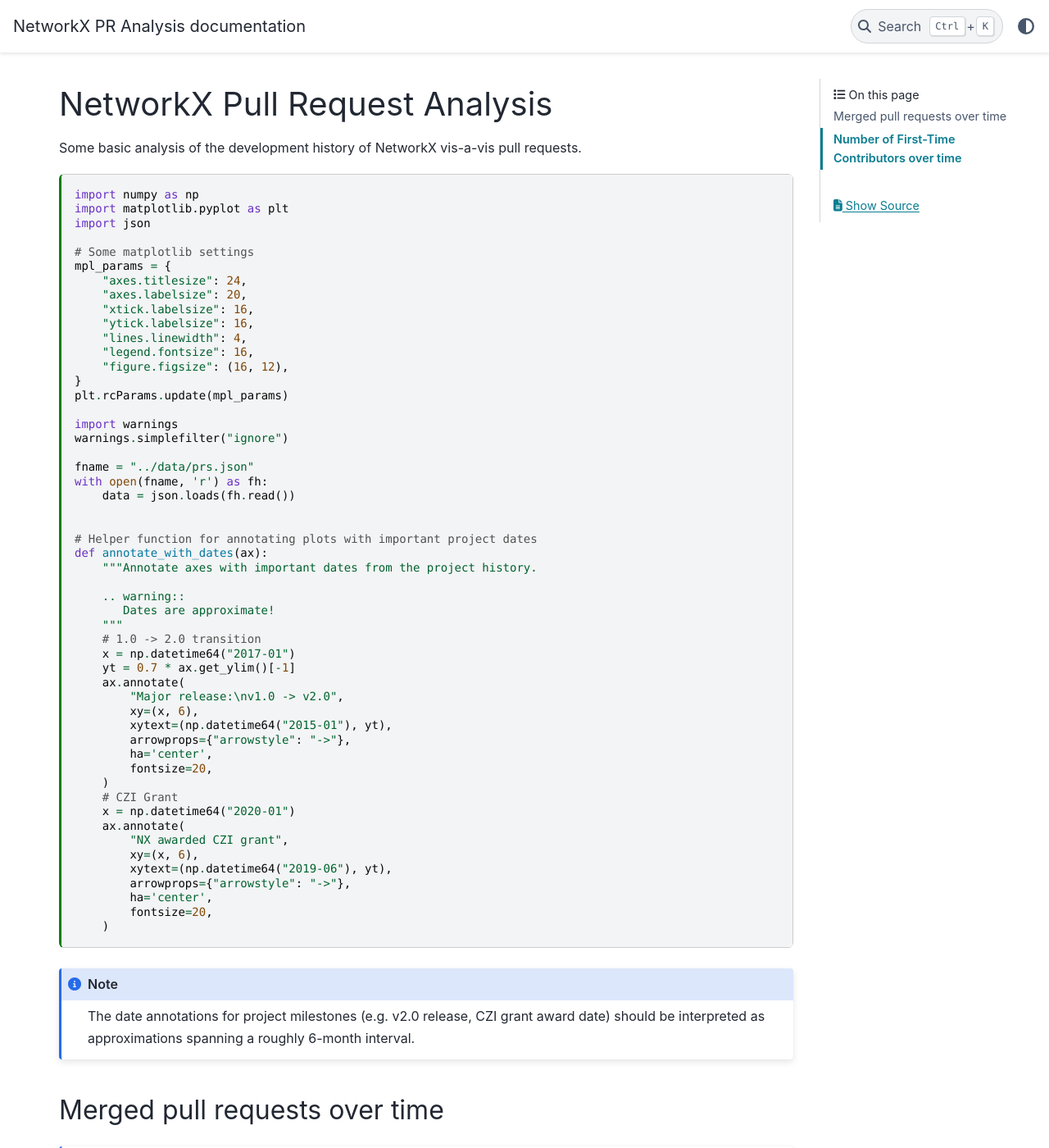
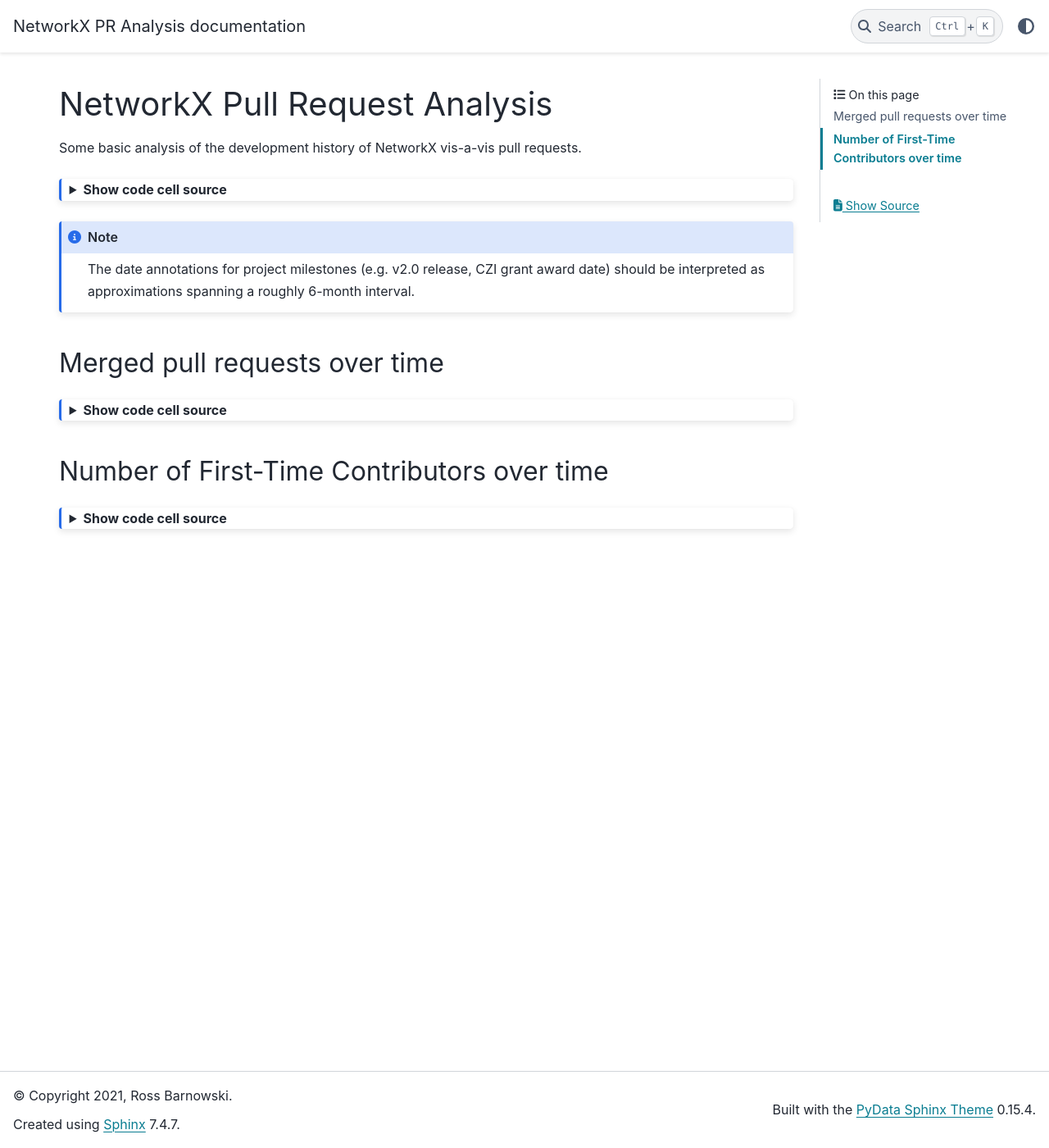
Before and after one commit to rossbar/nx-pr-analysis-scipy-2021, a Sphinx documentation site: the page built from doc/index.md, in a window 1280 px wide and 1400 px high. Shown: the whole window at 82% size. Built offline with Sphinx 7.4.7 and the PyData theme 0.15.4, drawn with Linux system fonts in a browser that asks for light colours; part of the change alters nothing that is shown.

````diff
--- a/doc/index.md
+++ b/doc/index.md
@@ -29,6 +29,9 @@ requests.
 
 
 ```{code-cell}
+---
+tags: [hide-input]
+---
 import numpy as np
 import matplotlib.pyplot as plt
 import json
````
